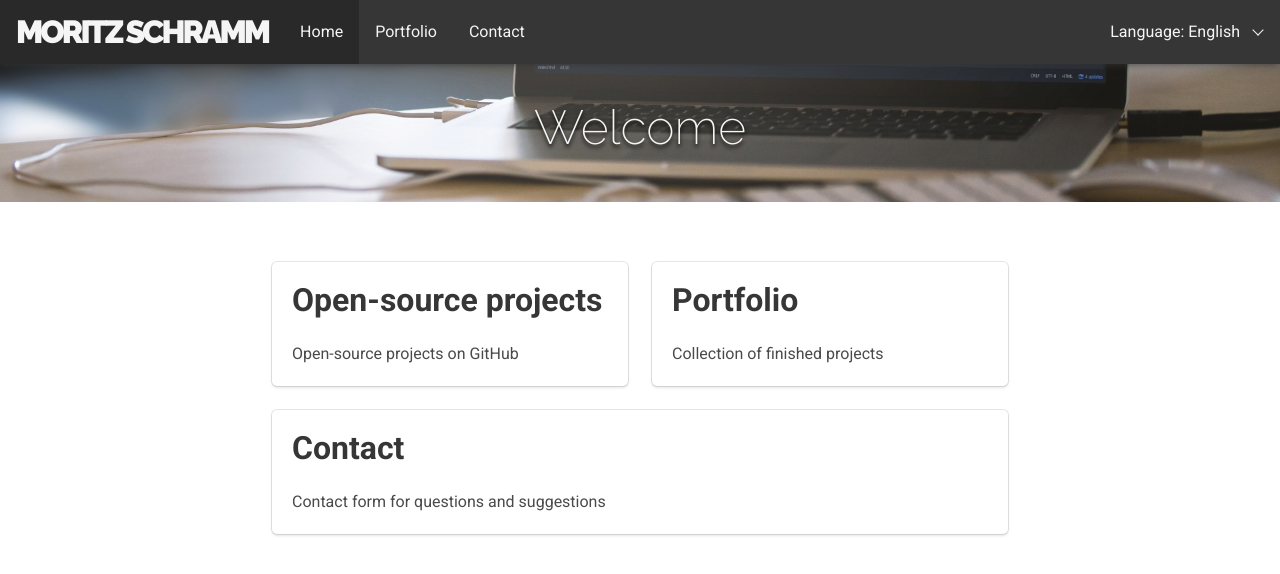
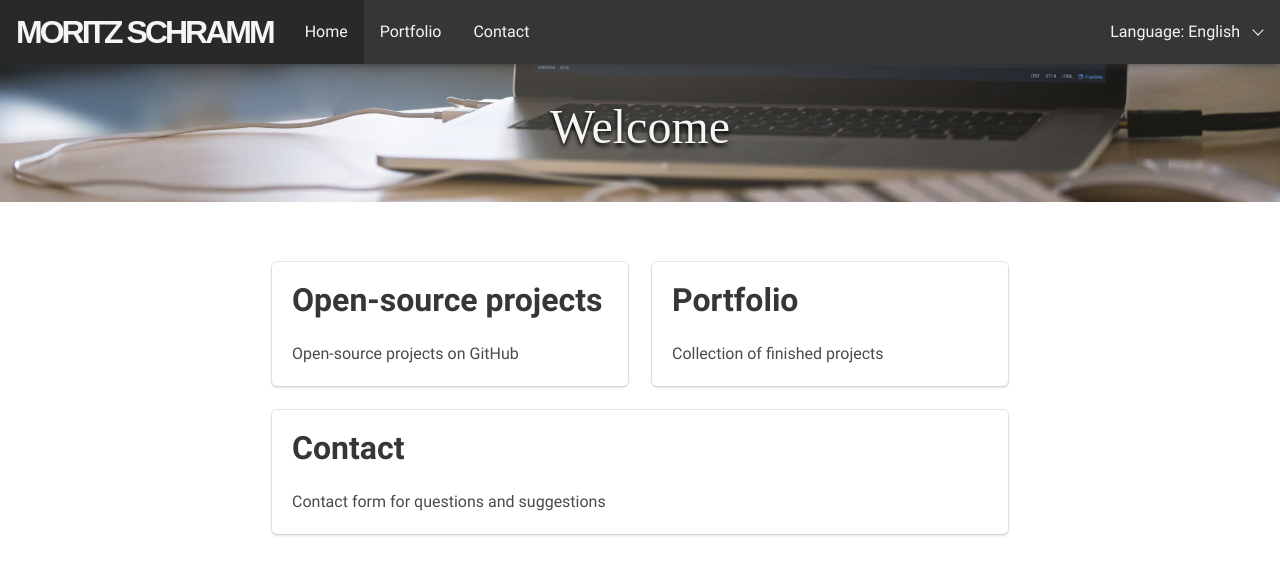
Before and after one commit to moritzschramm/moritz-schramm.com, a Jekyll site: the page built from index.html, in a window 1280 px wide and 900 px high. Shown: the top 574 px of the window. Built offline with Jekyll 4.4.1, drawn with Linux system fonts in a browser that asks for light colours; some web fonts are replaced.

Commit message:
use inline css for google fonts instead of external resource

```diff
--- /dev/null
+++ b/_includes/layout/fonts.html
@@ -0,0 +1,170 @@
+<style>
+/* latin-ext */
+@font-face {
+  font-family: 'Raleway';
+  font-style: normal;
+  font-weight: 200;
+  src: local('Raleway ExtraLight'), local('Raleway-ExtraLight'), url(https://fonts.gstatic.com/s/raleway/v12/cbAbzEjxTdN5KKmS-gA0tSEAvth_LlrfE80CYdSH47w.woff2) format('woff2');
+  unicode-range: U+0100-024F, U+0259, U+1E00-1EFF, U+20A0-20AB, U+20AD-20CF, U+2C60-2C7F, U+A720-A7FF;
+}
+/* latin */
+@font-face {
+  font-family: 'Raleway';
+  font-style: normal;
+  font-weight: 200;
+  src: local('Raleway ExtraLight'), local('Raleway-ExtraLight'), url(https://fonts.gstatic.com/s/raleway/v12/8KhZd3VQBtXTAznvKjw-k_k_vArhqVIZ0nv9q090hN8.woff2) format('woff2');
+  unicode-range: U+0000-00FF, U+0131, U+0152-0153, U+02BB-02BC, U+02C6, U+02DA, U+02DC, U+2000-206F, U+2074, U+20AC, U+2122, U+2212, U+2215;
+}
+/* latin-ext */
+@font-face {
+  font-family: 'Raleway';
+  font-style: normal;
+  font-weight: 500;
+  src: local('Raleway Medium'), local('Raleway-Medium'), url(https://fonts.gstatic.com/s/raleway/v12/Li18TEFObx_yGdzKDoI_ciEAvth_LlrfE80CYdSH47w.woff2) format('woff2');
+  unicode-range: U+0100-024F, U+0259, U+1E00-1EFF, U+20A0-20AB, U+20AD-20CF, U+2C60-2C7F, U+A720-A7FF;
+}
+/* latin */
+@font-face {
+  font-family: 'Raleway';
+  font-style: normal;
+  font-weight: 500;
+  src: local('Raleway Medium'), local('Raleway-Medium'), url(https://fonts.gstatic.com/s/raleway/v12/CcKI4k9un7TZVWzRVT-T8_k_vArhqVIZ0nv9q090hN8.woff2) format('woff2');
+  unicode-range: U+0000-00FF, U+0131, U+0152-0153, U+02BB-02BC, U+02C6, U+02DA, U+02DC, U+2000-206F, U+2074, U+20AC, U+2122, U+2212, U+2215;
+}
+/* latin-ext */
+@font-face {
+  font-family: 'Raleway';
+  font-style: normal;
+  font-weight: 900;
+  src: local('Raleway Black'), local('Raleway-Black'), url(https://fonts.gstatic.com/s/raleway/v12/Ji5epXNcpHu3r63lhS0cTiEAvth_LlrfE80CYdSH47w.woff2) format('woff2');
+  unicode-range: U+0100-024F, U+0259, U+1E00-1EFF, U+20A0-20AB, U+20AD-20CF, U+2C60-2C7F, U+A720-A7FF;
+}
+/* latin */
+@font-face {
+  font-family: 'Raleway';
+  font-style: normal;
+  font-weight: 900;
+  src: local('Raleway Black'), local('Raleway-Black'), url(https://fonts.gstatic.com/s/raleway/v12/PKCRbVvRfd5n7BTjtGiFZPk_vArhqVIZ0nv9q090hN8.woff2) format('woff2');
+  unicode-range: U+0000-00FF, U+0131, U+0152-0153, U+02BB-02BC, U+02C6, U+02DA, U+02DC, U+2000-206F, U+2074, U+20AC, U+2122, U+2212, U+2215;
+}
+/* cyrillic-ext */
+@font-face {
+  font-family: 'Roboto';
+  font-style: normal;
+  font-weight: 400;
+  src: local('Roboto'), local('Roboto-Regular'), url(https://fonts.gstatic.com/s/roboto/v18/ek4gzZ-GeXAPcSbHtCeQI_esZW2xOQ-xsNqO47m55DA.woff2) format('woff2');
+  unicode-range: U+0460-052F, U+1C80-1C88, U+20B4, U+2DE0-2DFF, U+A640-A69F, U+FE2E-FE2F;
+}
+/* cyrillic */
+@font-face {
+  font-family: 'Roboto';
+  font-style: normal;
+  font-weight: 400;
+  src: local('Roboto'), local('Roboto-Regular'), url(https://fonts.gstatic.com/s/roboto/v18/mErvLBYg_cXG3rLvUsKT_fesZW2xOQ-xsNqO47m55DA.woff2) format('woff2');
+  unicode-range: U+0400-045F, U+0490-0491, U+04B0-04B1, U+2116;
+}
+/* greek-ext */
+@font-face {
+  font-family: 'Roboto';
+  font-style: normal;
+  font-weight: 400;
+  src: local('Roboto'), local('Roboto-Regular'), url(https://fonts.gstatic.com/s/roboto/v18/-2n2p-_Y08sg57CNWQfKNvesZW2xOQ-xsNqO47m55DA.woff2) format('woff2');
+  unicode-range: U+1F00-1FFF;
+}
+/* greek */
+@font-face {
+  font-family: 'Roboto';
+  font-style: normal;
+  font-weight: 400;
+  src: local('Roboto'), local('Roboto-Regular'), url(https://fonts.gstatic.com/s/roboto/v18/u0TOpm082MNkS5K0Q4rhqvesZW2xOQ-xsNqO47m55DA.woff2) format('woff2');
+  unicode-range: U+0370-03FF;
+}
+/* vietnamese */
+@font-face {
+  font-family: 'Roboto';
+  font-style: normal;
+  font-weight: 400;
+  src: local('Roboto'), local('Roboto-Regular'), url(https://fonts.gstatic.com/s/roboto/v18/NdF9MtnOpLzo-noMoG0miPesZW2xOQ-xsNqO47m55DA.woff2) format('woff2');
+  unicode-range: U+0102-0103, U+0110-0111, U+1EA0-1EF9, U+20AB;
+}
+/* latin-ext */
+@font-face {
+  font-family: 'Roboto';
+  font-style: normal;
+  font-weight: 400;
+  src: local('Roboto'), local('Roboto-Regular'), url(https://fonts.gstatic.com/s/roboto/v18/Fcx7Wwv8OzT71A3E1XOAjvesZW2xOQ-xsNqO47m55DA.woff2) format('woff2');
+  unicode-range: U+0100-024F, U+0259, U+1E00-1EFF, U+20A0-20AB, U+20AD-20CF, U+2C60-2C7F, U+A720-A7FF;
+}
+/* latin */
+@font-face {
+  font-family: 'Roboto';
+  font-style: normal;
+  font-weight: 400;
+  src: local('Roboto'), local('Roboto-Regular'), url(https://fonts.gstatic.com/s/roboto/v18/CWB0XYA8bzo0kSThX0UTuA.woff2) format('woff2');
+  unicode-range: U+0000-00FF, U+0131, U+0152-0153, U+02BB-02BC, U+02C6, U+02DA, U+02DC, U+2000-206F, U+2074, U+20AC, U+2122, U+2212, U+2215;
+}
+/* cyrillic-ext */
+@font-face {
+  font-family: 'Roboto';
+  font-style: normal;
+  font-weight: 700;
+  src: local('Roboto Bold'), local('Roboto-Bold'), url(https://fonts.gstatic.com/s/roboto/v18/77FXFjRbGzN4aCrSFhlh3hJtnKITppOI_IvcXXDNrsc.woff2) format('woff2');
+  unicode-range: U+0460-052F, U+1C80-1C88, U+20B4, U+2DE0-2DFF, U+A640-A69F, U+FE2E-FE2F;
+}
+/* cyrillic */
+@font-face {
+  font-family: 'Roboto';
+  font-style: normal;
+  font-weight: 700;
+  src: local('Roboto Bold'), local('Roboto-Bold'), url(https://fonts.gstatic.com/s/roboto/v18/isZ-wbCXNKAbnjo6_TwHThJtnKITppOI_IvcXXDNrsc.woff2) format('woff2');
+  unicode-range: U+0400-045F, U+0490-0491, U+04B0-04B1, U+2116;
+}
+/* greek-ext */
+@font-face {
+  font-family: 'Roboto';
+  font-style: normal;
+  font-weight: 700;
+  src: local('Roboto Bold'), local('Roboto-Bold'), url(https://fonts.gstatic.com/s/roboto/v18/UX6i4JxQDm3fVTc1CPuwqhJtnKITppOI_IvcXXDNrsc.woff2) format('woff2');
+  unicode-range: U+1F00-1FFF;
+}
+/* greek */
+@font-face {
+  font-family: 'Roboto';
+  font-style: normal;
+  font-weight: 700;
+  src: local('Roboto Bold'), local('Roboto-Bold'), url(https://fonts.gstatic.com/s/roboto/v18/jSN2CGVDbcVyCnfJfjSdfBJtnKITppOI_IvcXXDNrsc.woff2) format('woff2');
+  unicode-range: U+0370-03FF;
+}
+/* vietnamese */
+@font-face {
+  font-family: 'Roboto';
+  font-style: normal;
+  font-weight: 700;
+  src: local('Roboto Bold'), local('Roboto-Bold'), url(https://fonts.gstatic.com/s/roboto/v18/PwZc-YbIL414wB9rB1IAPRJtnKITppOI_IvcXXDNrsc.woff2) format('woff2');
+  unicode-range: U+0102-0103, U+0110-0111, U+1EA0-1EF9, U+20AB;
+}
+/* latin-ext */
+@font-face {
+  font-family: 'Roboto';
+  font-style: normal;
+  font-weight: 700;
+  src: local('Roboto Bold'), local('Roboto-Bold'), url(https://fonts.gstatic.com/s/roboto/v18/97uahxiqZRoncBaCEI3aWxJtnKITppOI_IvcXXDNrsc.woff2) format('woff2');
+  unicode-range: U+0100-024F, U+0259, U+1E00-1EFF, U+20A0-20AB, U+20AD-20CF, U+2C60-2C7F, U+A720-A7FF;
+}
+/* latin */
+@font-face {
+  font-family: 'Roboto';
+  font-style: normal;
+  font-weight: 700;
+  src: local('Roboto Bold'), local('Roboto-Bold'), url(https://fonts.gstatic.com/s/roboto/v18/d-6IYplOFocCacKzxwXSOFtXRa8TVwTICgirnJhmVJw.woff2) format('woff2');
+  unicode-range: U+0000-00FF, U+0131, U+0152-0153, U+02BB-02BC, U+02C6, U+02DA, U+02DC, U+2000-206F, U+2074, U+20AC, U+2122, U+2212, U+2215;
+}
+/* sampled usage */
+@font-face {
+  font-family: 'Roboto';
+  font-style: normal;
+  font-weight: 700;
+  src: url(https://fonts.gstatic.com/stats/Roboto/normal/700);
+  unicode-range: U+20;
+}
+</style>
--- a/_includes/layout/head.html
+++ b/_includes/layout/head.html
@@ -8,7 +8,6 @@
 {% endfor %}
 
 <link rel="stylesheet" href="https://maxcdn.bootstrapcdn.com/font-awesome/4.7.0/css/font-awesome.min.css">
-<link rel="stylesheet" href="https://fonts.googleapis.com/css?family=Roboto:700,400|Raleway:900,500,200">
 
 {% comment %}
 links and metas below for favicon
--- a/_layouts/default.html
+++ b/_layouts/default.html
@@ -19,6 +19,7 @@
 
 {% include layout/footer.html %}
 
+{% include layout/fonts.html %}
 {% include layout/bulma.css.html %}
 {% include layout/custom-style.html %}
 
--- a/_layouts/portfolio-entry.html
+++ b/_layouts/portfolio-entry.html
@@ -61,6 +61,7 @@
 
 {% include layout/footer.html %}
 
+{% include layout/fonts.html %}
 {% include layout/bulma.css.html %}
 {% include layout/custom-style.html %}
 
```
